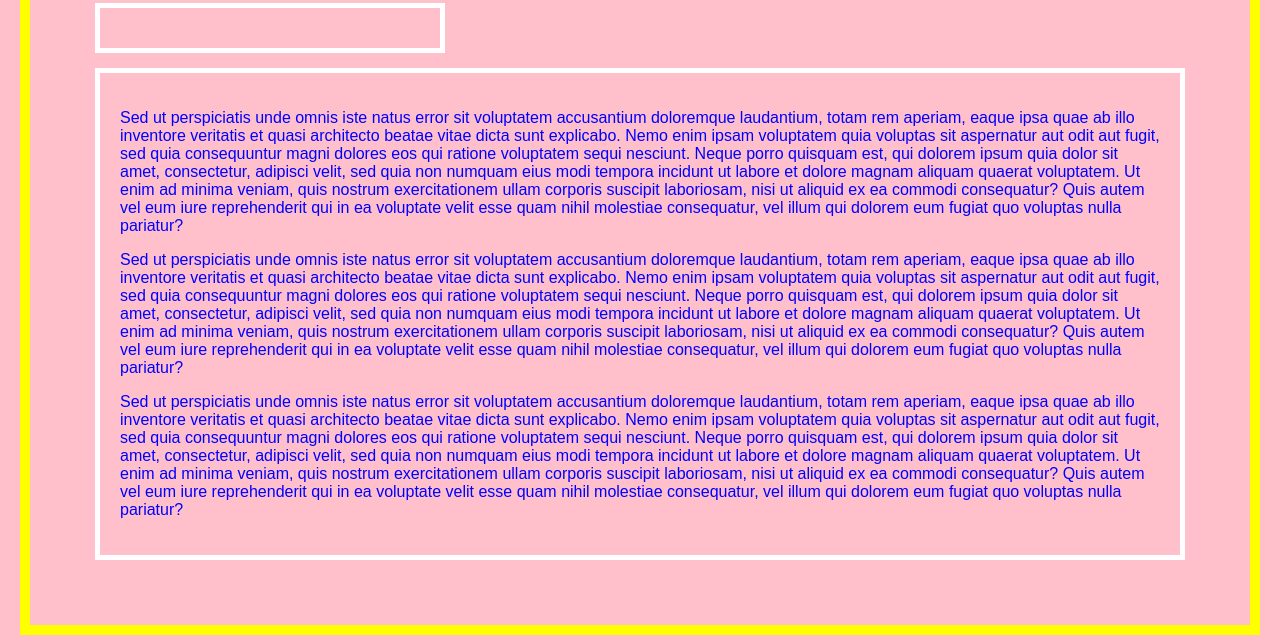
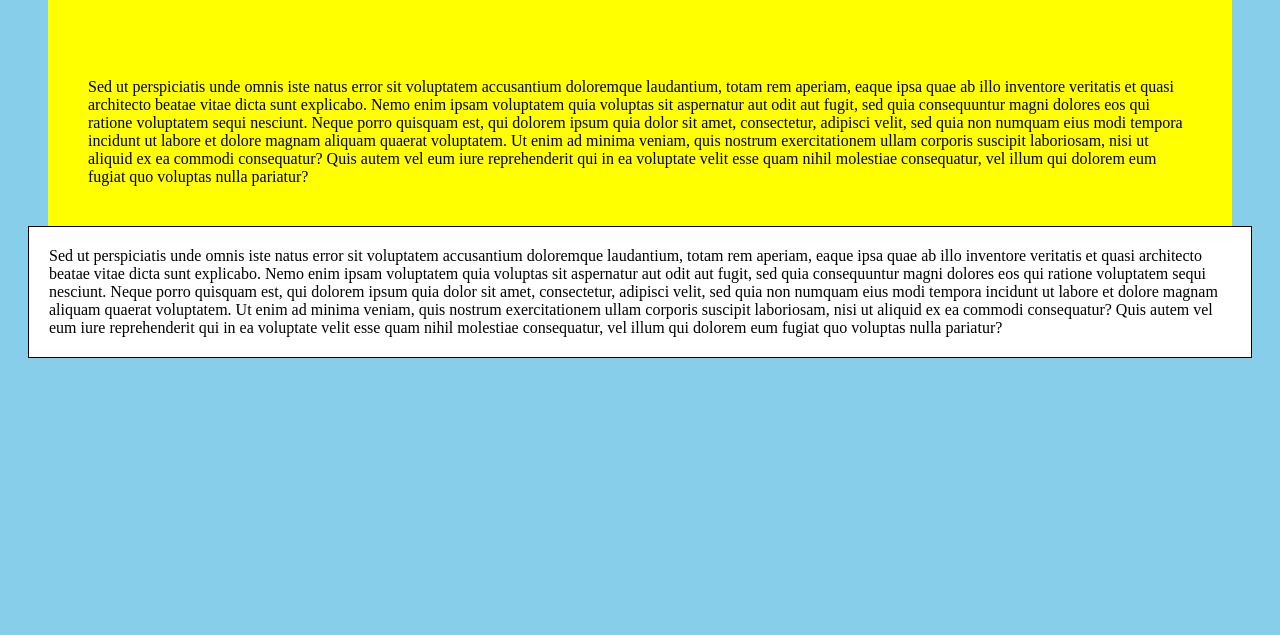
Before and after one commit to onifnasr/nasr, a plain HTML site: page drinks.html in a window 1280 px wide. Shown: the part 348-983 px from the top of the page. After the commit the page ends 800 px from the top, so only its background shows below. Drawn offline with Linux system fonts and the light colour scheme; a web font is replaced by a local one.

Commit message:
Add files via upload

```diff
--- a/drinks.html
+++ b/drinks.html
@@ -2,7 +2,7 @@
 <html>
 
 <head>
-    <link href="style.css" rel="stylesheet">
+    <link href="style1.css" rel="stylesheet">
 </head>
 
 <body>
```
